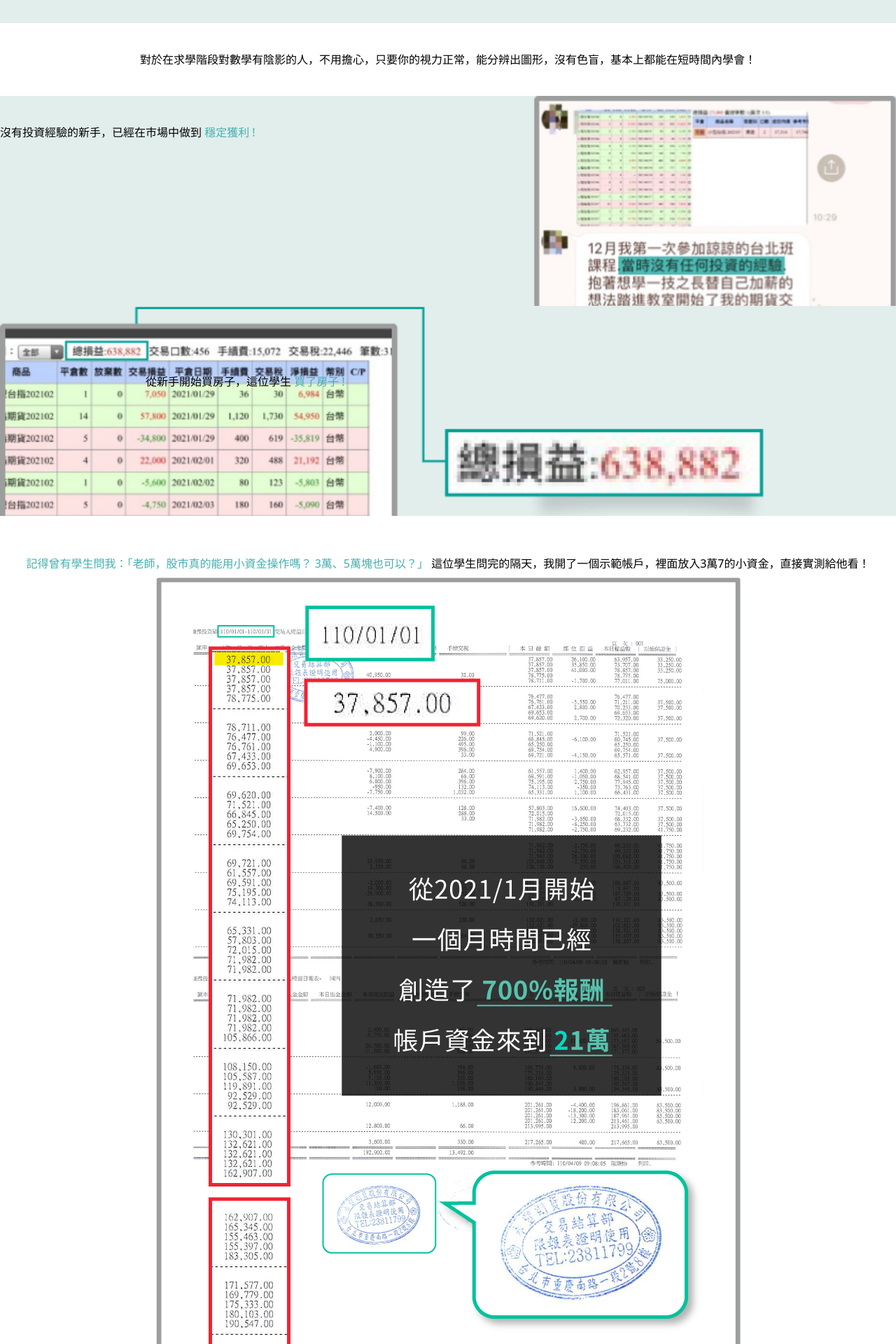
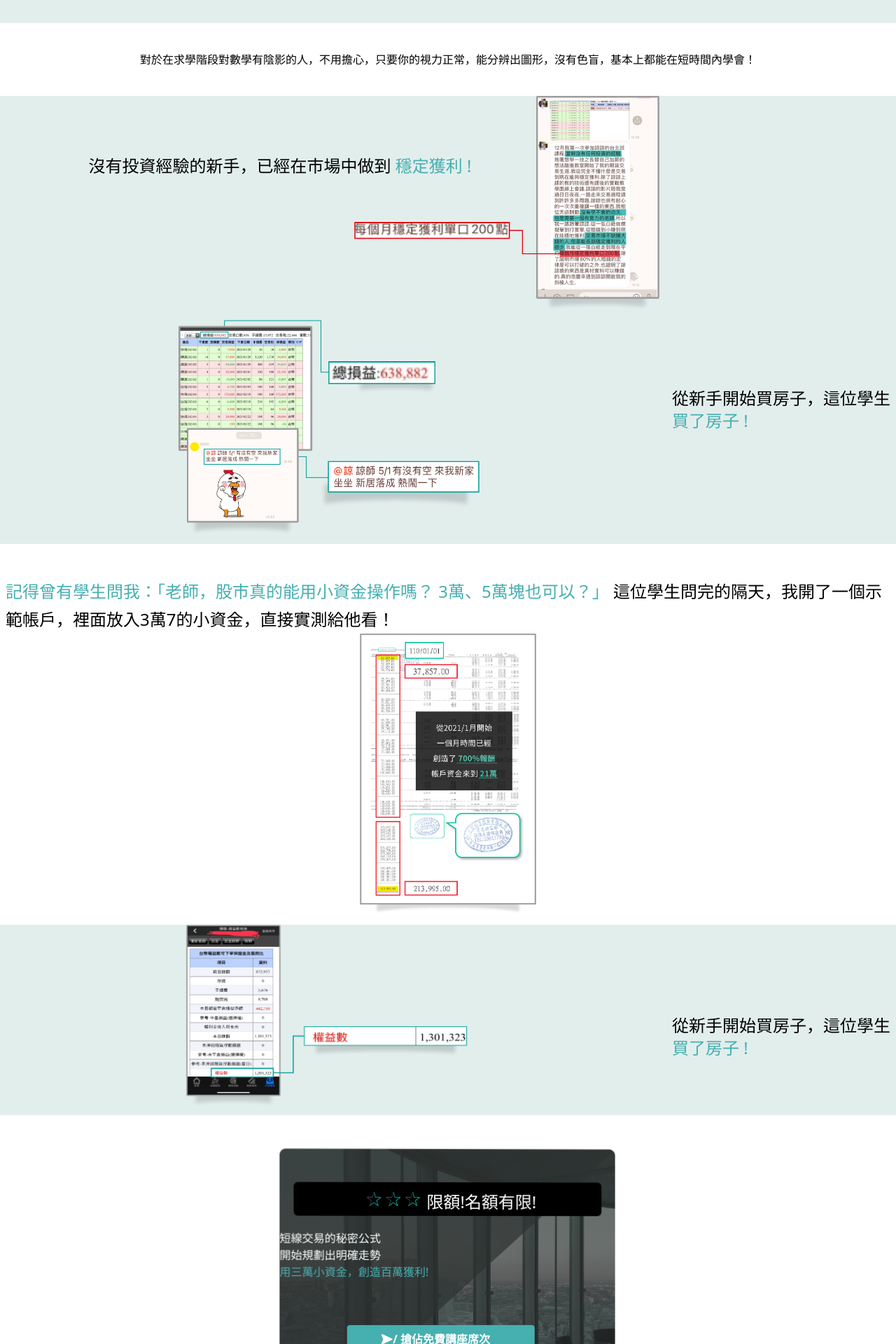
Before and after one commit to EJ-huang/Light-knowledge-lai, a Vue app: page / in a window 1280 px wide. Shown: the part 6100-8020 px from the top of the page at 70% size. Built offline with nearby package versions, Linux system fonts and the light colour scheme.

Commit message:
Fix img RWD

```diff
--- a/src/components/Class.vue
+++ b/src/components/Class.vue
@@ -1,5 +1,5 @@
 <template>
-<div class="">
+<div class="page">
       <div class="flex md:flex-col flex-wrap md:content-around p-5">
           <div class="main1">
 
@@ -17,16 +17,17 @@
     <div class="text-3xl text-left pt-2"> 開設過許多課程</div>
 <hr class="mt-2">
     <h1>累積學員近千人，評價都還不錯！</h1>
-            <div class="box1 pt-2">
+            <!-- <div class="box1 pt-2">
                 <img src="../assets/classbg1.png" alt="">
-            </div>
-    <div class="main w-64 lg:w-2/4 pt-4  ">
-            <div class="box2 h-auto p-4 border-2 mb-4 rounded"  >
+            </div> -->
+            <div class="main-bg">
+                <div class="main  w-64 lg:w-2/4 pt-4  ">
+                        <div class="box2 h-auto p-4 border-2 mb-4 rounded" >
                             <img src="../assets/star3.png" alt="">
                                 <p>非常物超所值的課程 !</p>
                                 <p>這是套循序漸進、邏輯清晰、簡單易懂、非常實用的課程，量價觀念清楚，老師直接提供型態學、進場出場策略等，利用模擬單學習，非常適合新手或還在茫茫股海中尋找方向的朋友反覆觀看，非常物超所值的課程，值得推薦!</p>
                         </div>
-            <div class="box2 h-auto w-auto p-4 border-2 mb-4 rounded" >
+                        <div class="box2  h-auto w-auto p-4 border-2 mb-4 rounded" >
                             <img src="../assets/star3.png" alt="">
                                 <p>量價交易精隨</p>
                                 <p>講得很有架構和系統~很棒</p>
@@ -51,7 +52,7 @@
                                 <p>課程內容簡明有效</p>
                                 <p>課程內容雖然簡明，但有效。實際進場交易的好策略，長期一定會賺錢。</p>
                         </div>
-            <div class="box2 h-auto w-auto p-4 border-2 mb-4 rounded" >
+                        <div class="box2  h-auto w-auto p-4 border-2 mb-4 rounded" >
                             <img src="../assets/star3.png" alt="">
                                 <p>課程學習心得</p>
                                 <p>經過老師的講解，對於原本學習過內容，像是型態與價量的關係，有著更深的體悟。尤其是前三章節的心法，第二次看的時候真心覺得，才開始理解這部分的重點性。總之，這堂課程非常值得！</p>
@@ -62,6 +63,8 @@
                                 <p>我是期貨小白，所以在聽完全部的課程後，不僅對期貨有一些了解，對於趨勢的看法、價量的解讀、進出場點的判斷，都給我一個新的感受，尤其用在現股上，勝率也比在未學習前來的高，很幸運可以聽到這門課，很棒，非常值得推薦。</p>
                         </div>
                 </div>
+            </div>
+
   </div>
   <div class="box flex flex-col items-center">
     <img src="../assets/classbg3.png" alt="">
@@ -77,15 +80,15 @@
 <script>
 import { onMounted, onUnmounted } from "vue";
 import  { gsap }  from "gsap";
-import { ScrollTrigger } from 'gsap/ScrollTrigger';
+// import { ScrollTrigger } from 'gsap/ScrollTrigger';
 
-gsap.registerPlugin(ScrollTrigger);
+// gsap.registerPlugin(ScrollTrigger);
 export default {
     setup() {
         let tl = null;
 
         function getDocumentHeight() {
-            const body=document.body;
+            const body= document.body;
             const html=document.documentElement;
             return Math.max(
                 body.offsetHeight,
@@ -97,25 +100,29 @@ export default {
         }
 
        const documentTop = () => (document.documentElement && document.documentElement.scrollTop) || document.body.scrollTop;
+        // const documentTop = window.scrollY;
+
+        // let windowTop = window.scrollY;
+        // let windowBottom = windowTop + window.innerHeight;
 
 
         const gsapInit = () => {
-            tl = gsap.timeline({defaults: { duration: 2 }});
-            tl.to(".box2", {"margin-left": 0, "opacity":1});
+            tl = gsap.timeline({defaults: { duration: 1 }});
+            tl.to(".pic1", {"margin-left": "0",  "opacity":1});
+            tl.to(".pic9", {"transform":"scaleY(1)","opacity":5});
             tl.pause();
         }
 
-      const handleWinScroll = () =>{
+      const handleWinScroll = () => {
           const scrollTop = documentTop();
           const docHeight = getDocumentHeight();
           const winHeight = window.innerHeight;
-          const scrollPercent = (scrollTop) / (docHeight - winHeight);
+          const scrollPercent = (scrollTop) / (docHeight + winHeight);
           tl.progress(scrollPercent);
       }
 
 
       onMounted(()=> {
-          ScrollTrigger.refresh();
 
           window.addEventListener("scroll", handleWinScroll);
           gsapInit();
@@ -132,19 +139,46 @@ export default {
 
 
 <style lang="scss" scoped>
+    .pic{
+        overflow: hidden;
+        opacity: 0;
+    }
+    // .pic1{
+    //     width: 0;
+    // }
+    // .pic9{
+    //     transform:scaleY(-1.4);
+    // }
+    .main-bg{
+        width: 300px;
+        background-image: url('../assets/classbg1.png');
+        background-size: contain;
+        background-position: 90px 20px;
+        background-repeat: no-repeat;
+    }
 .main{
-    .box1{
-        position: absolute;
-        z-index: -1;
-        img{
-            width: 200px;
-            // float: right;
+    .pic{
+        overflow: hidden;
+        opacity: 0;
     }
+    .pic1{
+        margin-left: -120px;
     }
+    .pic9{
+        transform:scaleY(-1.4);
+    }
+    // .box1{
+    //     position: absolute;
+    //     z-index: -1;
+    //     img{
+    //         width: 200px;
+    //     }
+    // }
+
     .box2{
         position: relative;
         z-index: 3;
-        margin-left: -500px;
+
         img{
             padding-bottom: 15px;
         }
--- a/src/components/Share.vue
+++ b/src/components/Share.vue
@@ -8,7 +8,7 @@
   </div>
   <hr class="mt-2">
     <div class="main2 flex flex-col pt-8">
-        <div class="box flex text-secondary">
+        <div class="box flex items-center text-secondary text-2xl">
             <h1>01</h1>
             <span>台股台指期當沖</span>
         </div>
@@ -19,7 +19,7 @@
         </div>
     </div>
     <div class="main2 flex flex-col pt-8">
-        <div class="box flex text-secondary">
+        <div class="box flex items-center text-secondary text-2xl">
             <h1>02</h1>
             <span>提高勝率的八大型態</span>
         </div>
@@ -30,7 +30,7 @@
         </div>
     </div>
     <div class="main2 flex flex-col pt-8">
-        <div class="box flex justify-center text-secondary">
+        <div class="box flex  items-center  text-secondary text-2xl">
             <h1>03</h1>
             <span>成功交易人的四大特質與十大特性</span>
         </div>
@@ -41,7 +41,7 @@
         </div>
     </div>
     <div class="main2 flex flex-col pt-8">
-        <div class="box flex text-secondary">
+        <div class="box flex items-center text-secondary ">
             <h1>04</h1>
             <span>停損的藝術，計算盈虧讓每次交易都俱備最佳cp值！</span>
         </div>
@@ -52,7 +52,7 @@
         </div>
     </div>
     <div class="main2 flex flex-col pt-8">
-        <div class="box flex text-secondary">
+        <div class="box flex items-center text-secondary ">
             <h1>05</h1>
             <span>上班族也能操盤！特殊高勝率操盤法！每天10分鐘輕鬆交易！</span>
         </div>
--- a/src/components/Student.vue
+++ b/src/components/Student.vue
@@ -23,17 +23,17 @@
         <div class="down p-8 text-left lg:text-center leading-10">
             <h1>對於在求學階段對數學有陰影的人，不用擔心，只要你的視力正常，能分辨出圖形，沒有色盲，基本上都能在短時間內學會！</h1>
         </div>
-        <div class=" student-third bg-advantage py-10">
+        <div class=" student-third flex items-center justify-evenly text-2xl bg-advantage py-10">
             <p>沒有投資經驗的新手，已經在市場中做到 <span>穩定獲利 !</span></p>
         </div>
-        <div class=" student-fourth bg-advantage  py-24">
+        <div class=" student-fourth text-2xl bg-advantage  py-24">
             <p>從新手開始買房子，這位學生 <span>買了房子 !</span></p>
         </div>
-        <div class="main2 lg:flex md:flex-col items-center text-left pt-12 p-2 leading-10 text-secondary">
+        <div class="main2 lg:flex md:flex-col items-center text-left text-2xl pt-12 p-2 leading-10 text-secondary">
             <p>記得曾有學生問我：「老師，股市真的能用小資金操作嗎？ 3萬、5萬塊也可以？」<span> 這位學生問完的隔天，我開了一個示範帳戶，裡面放入3萬7的小資金，直接實測給他看！</span></p>
             <img src="../assets/student4.png" alt="">
         </div>
-        <div class=" student-fifth bg-advantage  py-24">
+        <div class=" student-fifth bg-advantage text-2xl  py-16 lg:py-32">
             <p>從新手開始買房子，這位學生 <span>買了房子 !</span></p>
         </div>
         <div class="row main flex md:flex-col items-center pt-12" data-aos="flip-right" data-aos-duration="1500"
@@ -110,11 +110,13 @@ export default {
 }
 .student-third{
     background-image: url('../assets/student1.png');
-    background-size: cover;
-    height: 300px;
-    width: 100%;
+    background-size: contain;
+    background-position-x: 60%;
+    height: 20rem;
+    // width: 100%;
     padding-right: 10rem;
-    // background-repeat: no-repeat;
+    padding-bottom: 10rem;
+    background-repeat: no-repeat;
     span{
         color: #46AFB0;
     }
@@ -127,10 +129,12 @@ export default {
 }
 .student-fourth{
     background-image: url('../assets/student3.png');
-    background-size: cover;
-    height: 300px;
+    background-size: contain;
+    background-repeat: no-repeat;
+    background-position-x: 30%;
+    height: 20rem;
     width: 100%;
-    padding-left: 13rem;
+    padding-left: 12rem;
     span{
         color: #46AFB0;
     }
@@ -139,13 +143,18 @@ export default {
     span{
         color: #000;
     }
+    img{
+        width: 100%;
+    }
 }
 .student-fifth{
     background-image: url('../assets/student2.png');
-    background-size: cover;
-    height: 300px;
+    background-size: contain;
+    background-repeat: no-repeat;
+    background-position-x: 30%;
+    height: 17rem;
     width: 100%;
-    padding-left: 13rem;
+    padding-left: 12rem;
     span{
         color: #46AFB0;
     }
@@ -172,6 +181,11 @@ export default {
 
 
 @media (min-width: 1280px) {
+        .main2{
+            img{
+                width: 20%;
+            }
+        }
         .box1{
             background-size: contain;
             height: 30rem;
@@ -180,5 +194,16 @@ export default {
         .student-second{
             left: 45%;
         }
+        .student-third{
+            padding-right: 30rem;
+        }
+        .student-fourth{
+            background-position-x: 30%;
+            padding-left: 60rem;
+        }
+        .student-fifth{
+            background-position-x: 30%;
+            padding-left: 60rem;
+        }
 }
 </style>
```
Lines whose indentation alone changed are shown as unchanged.
